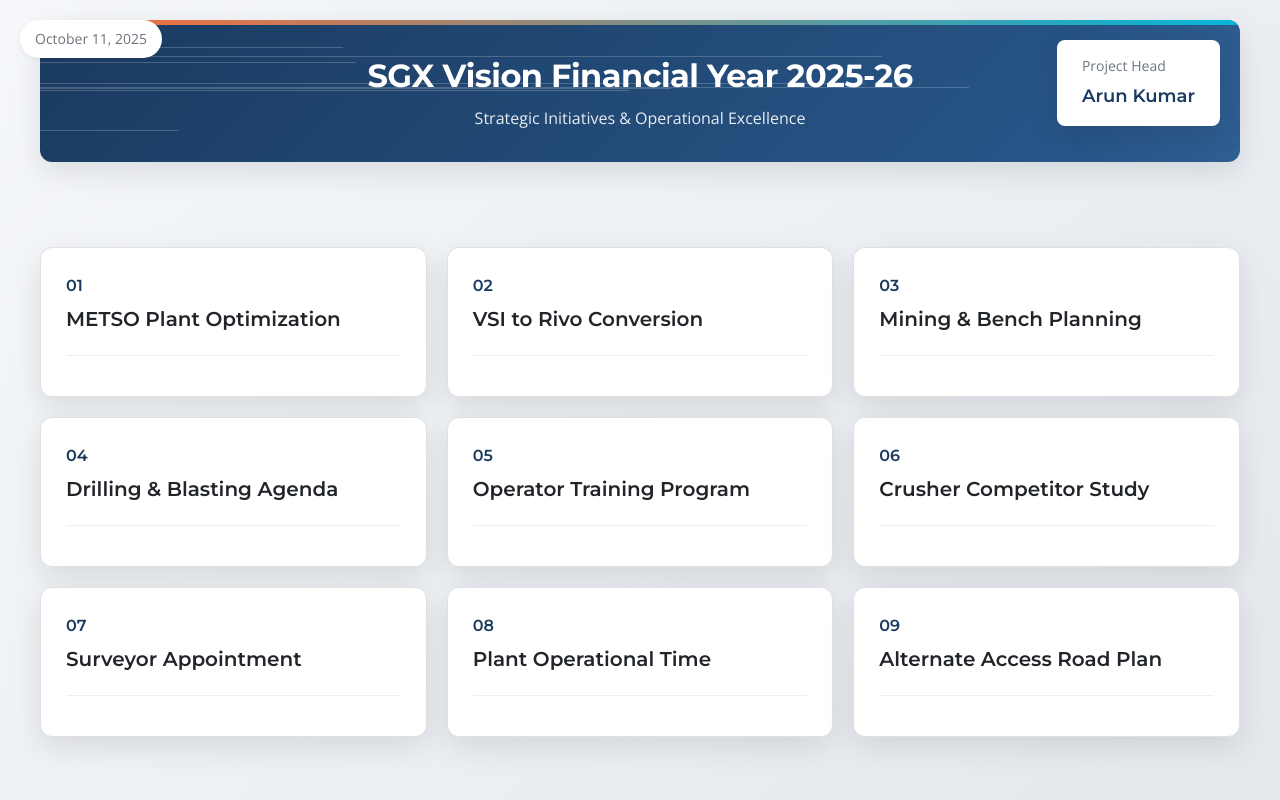
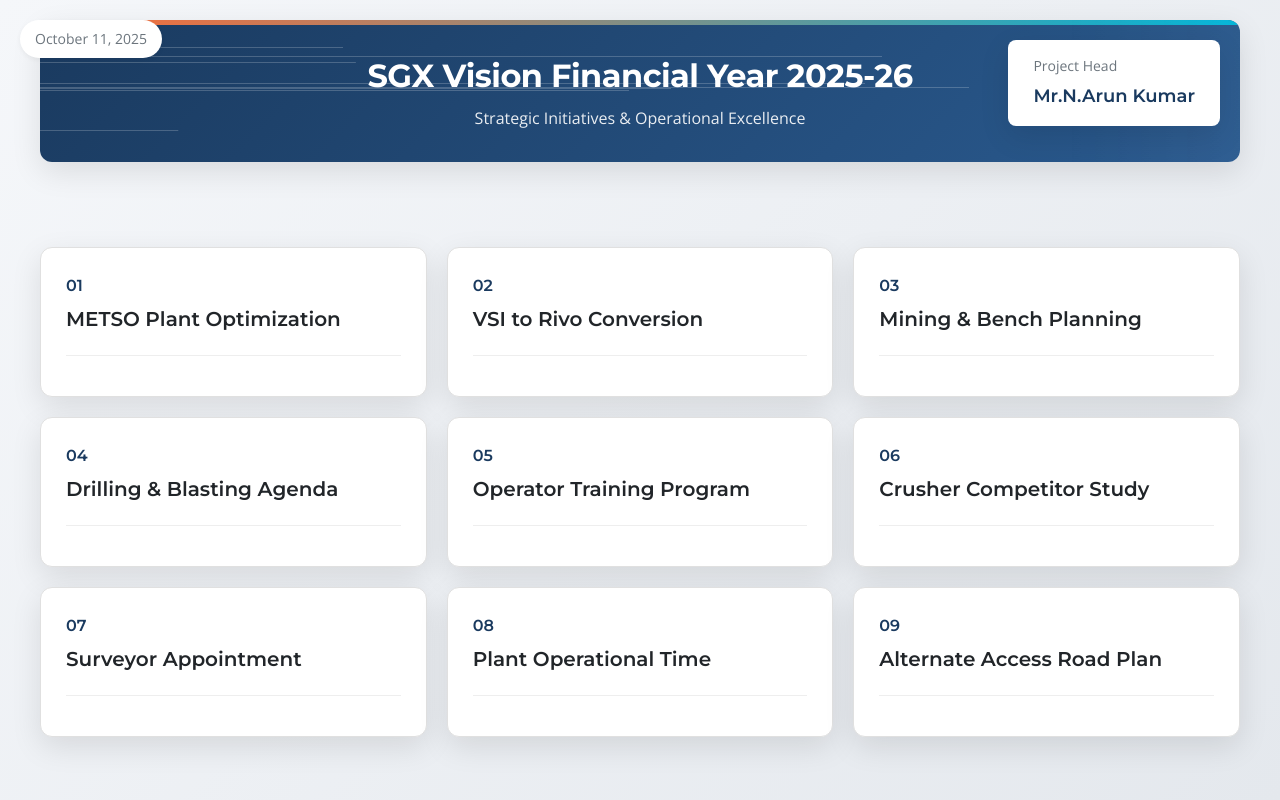
Before and after one commit to bimal-bp/work_vision_sgx, a plain HTML site: page index.html in a window 1280 px wide. Drawn offline with nearby package versions, Linux system fonts and the light colour scheme.

Commit message:
Update index.html

```diff
--- a/index.html
+++ b/index.html
@@ -560,7 +560,7 @@
             </div>
             <div class="project-head">
                 <p>Project Head</p>
-                <h3>Arun Kumar</h3>
+                <h3>Mr.N.Arun Kumar</h3>
             </div>
         </header>
 
```
